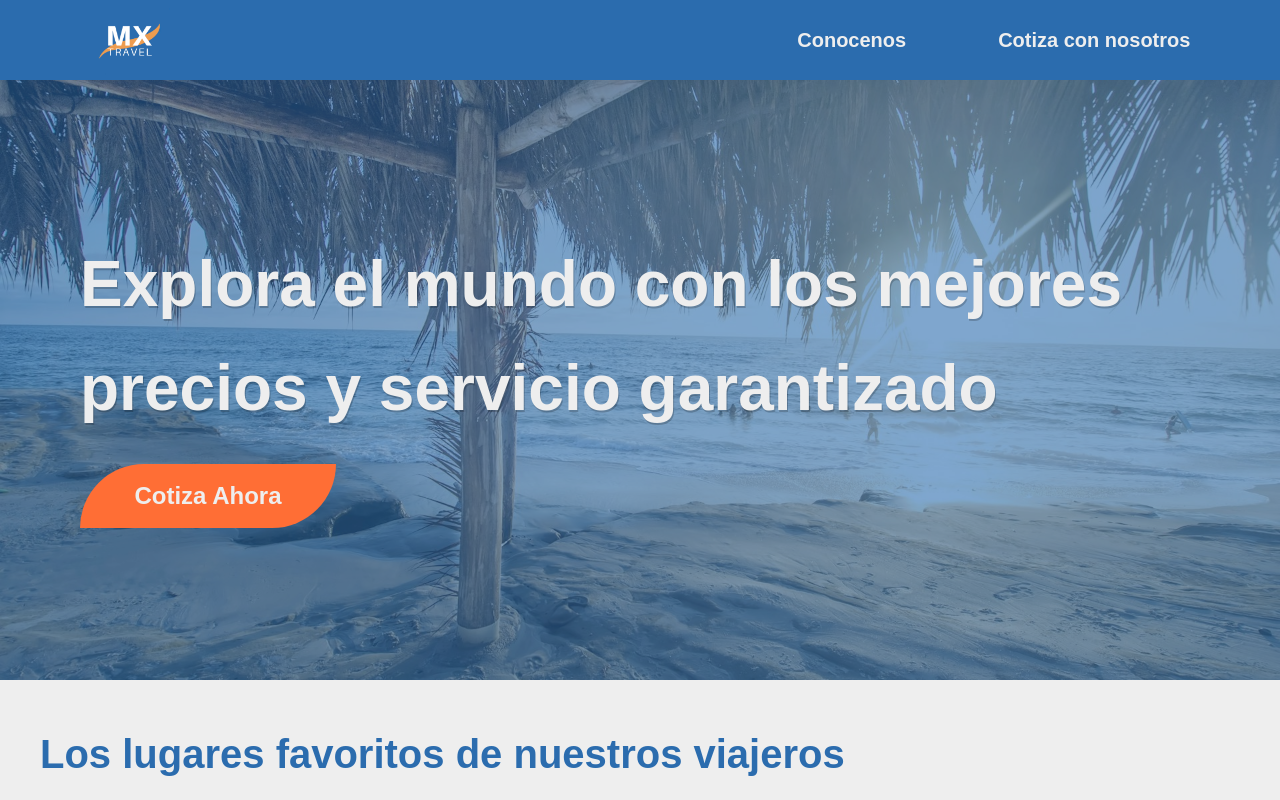
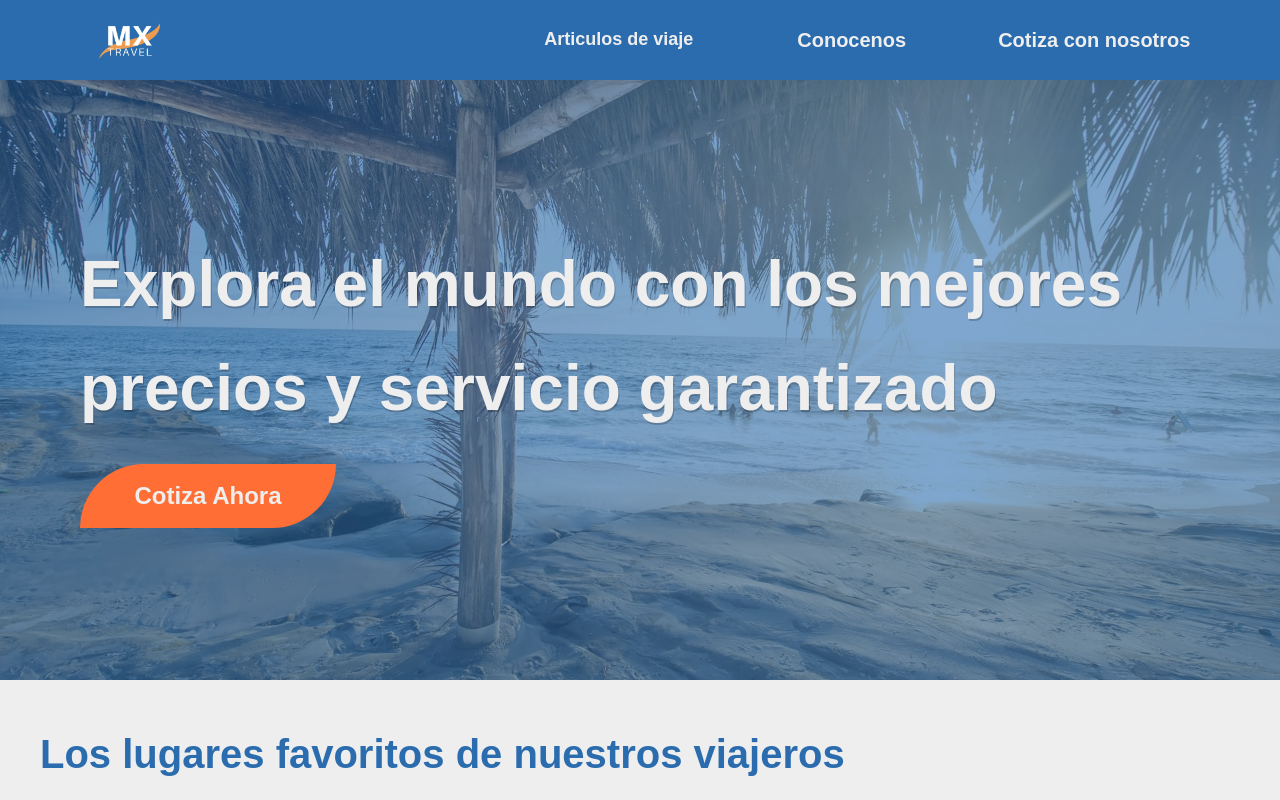
Before and after one commit to vane0912/MxTravel, a Vue app: page / in a window 1280 px wide. Shown: the top 800 px of the page. Built offline with nearby package versions, Linux system fonts and the light colour scheme; the HTML template or start-up script is replaced by a standard one.

Commit message:
update navbar link

```diff
--- a/src/App.vue
+++ b/src/App.vue
@@ -6,11 +6,11 @@
       </router-link>
     </div>
     <div @click="menu_active">
-      <img class="w-10 h-10 cursor-pointer md:hidden" src="./assets/menu.png" alt="">
+      <img class="w-10 h-10 cursor-pointer lg:hidden" src="./assets/menu.png" alt="">
     </div>
     <div v-if="show_menu" class="absolute flex flex-col p-4 w-full gap-y-4 bg-agency-blue/70 right-0 top-20">
       <router-link @click="show_menu = false" :to="{ path:'/blogs'}">
-        <h3 class="text-agency-white">Artculos de viaje</h3>
+        <h3 class="text-agency-white">Articulos de viaje</h3>
       </router-link>
       <router-link @click="show_menu = false" to="/conocenos">
         <h3 class="text-agency-white">Conocenos</h3>
@@ -19,7 +19,10 @@
         <h3 class="text-agency-white">Cotiza con nosotros</h3>
       </router-link>
     </div>
-    <div class="gap-x-20 hidden md:flex">
+    <div class="gap-x-20 hidden lg:flex">
+      <router-link class="mx-3" to="/blogs">
+        <h3 class="text-agency-white">Articulos de viaje</h3>
+      </router-link>
       <router-link class="mx-3" to="/conocenos">
         <h3 class="text-agency-white md:text-xl">Conocenos</h3>
       </router-link>
```
